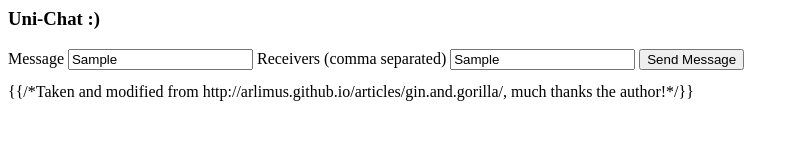
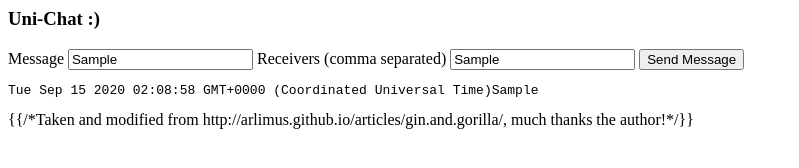
Before and after one commit to Jean-Simon-Barry/unity-messaging-service, a plain HTML site: page index.html in a window 1280 px wide. Both pictures are taken after typing "Sample", "Sample" into the empty fields and a click on the button "Send Message". Shown: the whole page, without its empty margins (0-799 px from the left). Drawn offline with nearby package versions, Linux system fonts and the light colour scheme.

Commit message:
added message from sender in the UI

```diff
--- a/index.html
+++ b/index.html
@@ -43,6 +43,7 @@
         let msg = $('#msg_input').val();
         let receivers = $('#msg_receivers').val().replace(/\s/g, "").split(',').map(x=>+x);
         let data = JSON.stringify({"receivers": receivers, "message": msg});
+        $("#output").append((new Date()) + msg + "\n");
         send(data);
     })
 </script>
```
